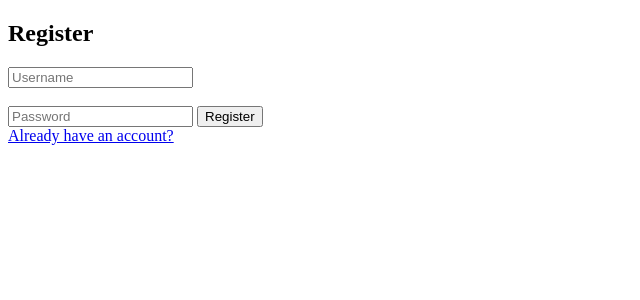
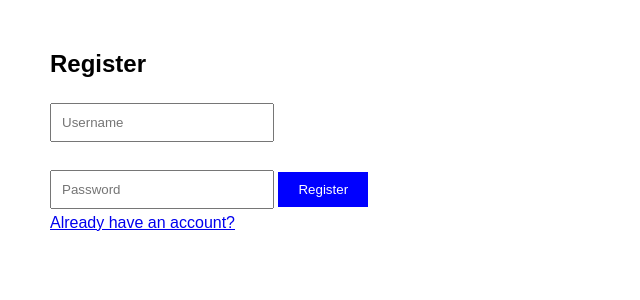
Before and after one commit to crack420978/flash-login-app, a Flask app: page /register in a window 1280 px wide. Shown: the top 300 px of the page, without its empty margins (0-640 px from the left). Run offline with Flask 2, Linux system fonts and the light colour scheme.

Commit message:
upgrade app.py , database.py , index.html , login.html , register..html

```diff
--- a/app.py
+++ b/app.py
@@ -28,19 +28,28 @@ def register():
 
             vul = password_vulnerability_level(password , username)
             vulnerable_percentage = vul  * 10
-            flash(f"Password Vulnerability Level: {vulnerable_percentage}%")
+          #  flash(f"Password Vulnerability Level: {vulnerable_percentage}%")
 
+            vulnerable_percentage = password_vulnerability_level(password, username)
+
+            flash(f"Password Vulnerability Level: {vulnerable_percentage:.2f}%")
 
             if is_predictable(password , username):
                 flash(f"The password is too predictable. Please choose a stronger password.")
                 log_event(username , "registration failed - predictable password")
                 return redirect(url_for("register"))
+
+            if vulnerable_percentage > 85:
+                store_user(username, password)
+                flash(f"Registration successful! Vulnerability: {vulnerable_percentage:.2f}%")
+                log_event(username, "registration successful")
+                return redirect(url_for("login"))
             else:
-                store_user(username, password)
-                flash(f"Registration successful.\n vulnerability :{vulnerable_percentage}%")
-                log_event(username , "registration successful")
+                flash(f"Password vulnerability too low ({vulnerable_percentage:.2f}%). Registration blocked.")
+                log_event(username, "registration failed - low vulnerability")
+                return redirect(url_for("register"))
 
-            return redirect(url_for("login"))
+          #  return redirect(url_for("login"))
         return render_template("register.html")
 
 
--- a/database.py
+++ b/database.py
@@ -45,7 +45,7 @@ def verify_user(username,password):
 
     if result:
         stored_password_hash = result[0]
-        return ph.verify(stored_password_hash)
+        return ph.verify(stored_password_hash,password)
     return False
 
 
--- a/templates/register.html
+++ b/templates/register.html
@@ -2,7 +2,28 @@
 <html>
 <head>
     <title>Register</title>
-</head>
+    <style>
+        body {
+            font-family: Arial, sans-serif;
+            margin: 50px;
+        }
+        input {
+            padding: 10px;
+            margin: 5px 0;
+            width: 200px;
+        }
+        button {
+            padding: 10px 20px;
+            background-color: blue;
+            color: white;
+            border: none;
+            cursor: pointer;
+        }
+        button:hover {
+            background-color: darkblue;
+        }
+      </style>
+  </head>
 <body>
 
 <h2>Register</h2>
```
Also changed, not shown: templates/index.html (+29 -5 lines), templates/login.html (+25 -1 lines).
